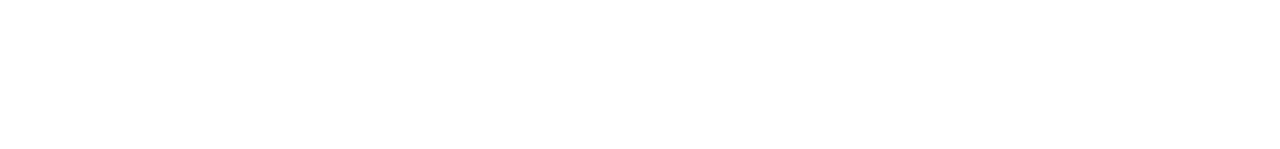
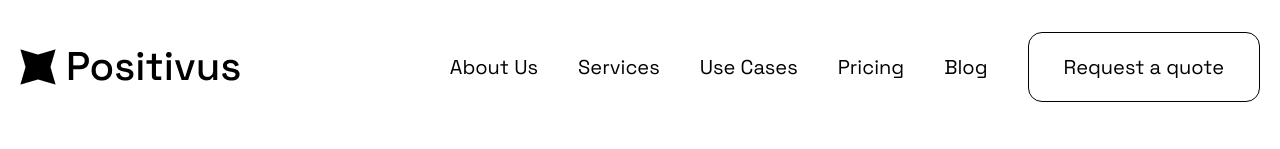
Before and after one commit to officialalphadev/tailwind-cli-boilerplate, a website built with Vite: page index.html in a window 1280 px wide. Shown: the top 149 px of the page. Built offline with nearby package versions, Linux system fonts and the light colour scheme; files whose address does not match are found by name.

Commit message:
feat: create navbar

```diff
--- a/index.html
+++ b/index.html
@@ -7,10 +7,24 @@
   </head>
   <body class="font-space">
     <main class="bg-white">
+      <!-- Navbar -->
+      <navbar class="mx-auto flex w-full max-w-[1240px] items-center justify-between pt-8 pb-1.5">
+        <img src="/svg/positivus-logo.png" />
+        <div class="flex items-center gap-10">
+          <a class="text-xl leading-7">About Us</a>
+          <a class="text-xl leading-7">Services</a>
+          <a class="text-xl leading-7">Use Cases</a>
+          <a class="text-xl leading-7">Pricing</a>
+          <a class="text-xl leading-7">Blog</a>
+          <button class="rounded-[14px] border px-[35px] py-5 text-xl leading-7">Request a quote</button>
+        </div>
+      </navbar>
+      <!-- End Navbar -->
+
       <!-- Section Hero -->
       <div class="flex h-screen w-full items-center">
         <!-- Layout -->
-        <div class="mx-auto flex w-full max-w-[1240px] flex-row items-center justify-between bg-yellow-500">
+        <div class="mx-auto flex w-full max-w-[1240px] flex-row items-center justify-between">
           <!-- Left Content -->
           <div class="max-w-[531px] flex-1 flex-col">
             <h1 class="text-6xl font-medium text-black">Navigating the digital landscape for success</h1>
```
Also changed, not shown: public/svg/positivus-logo.png (added).
